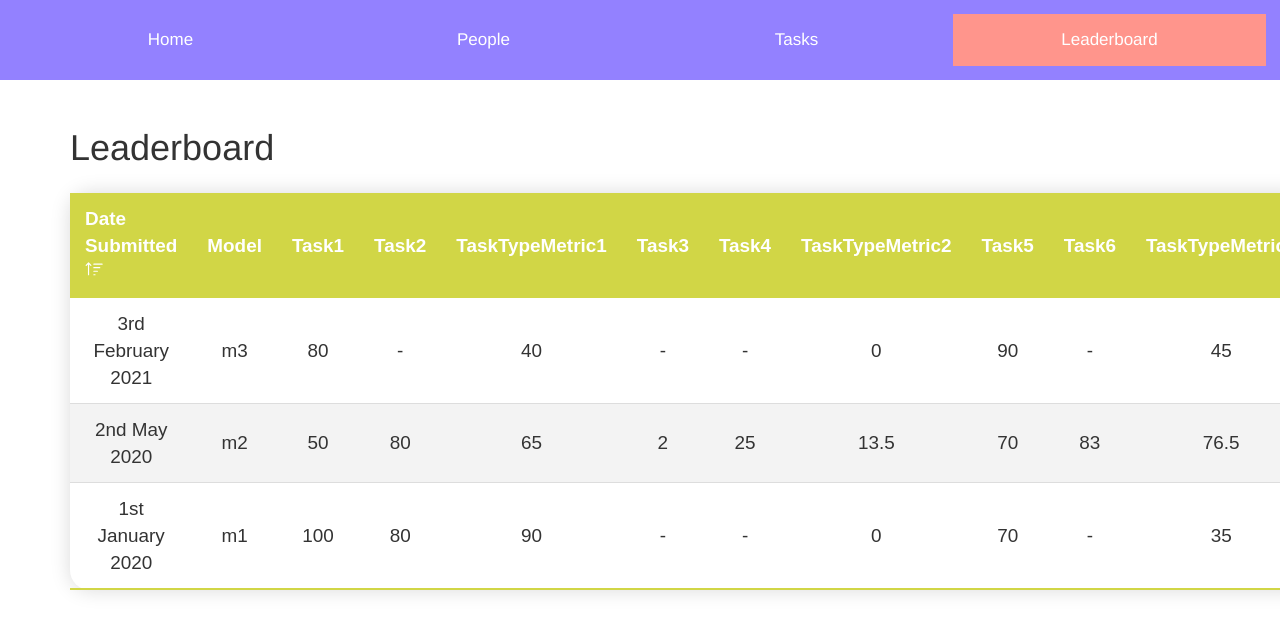
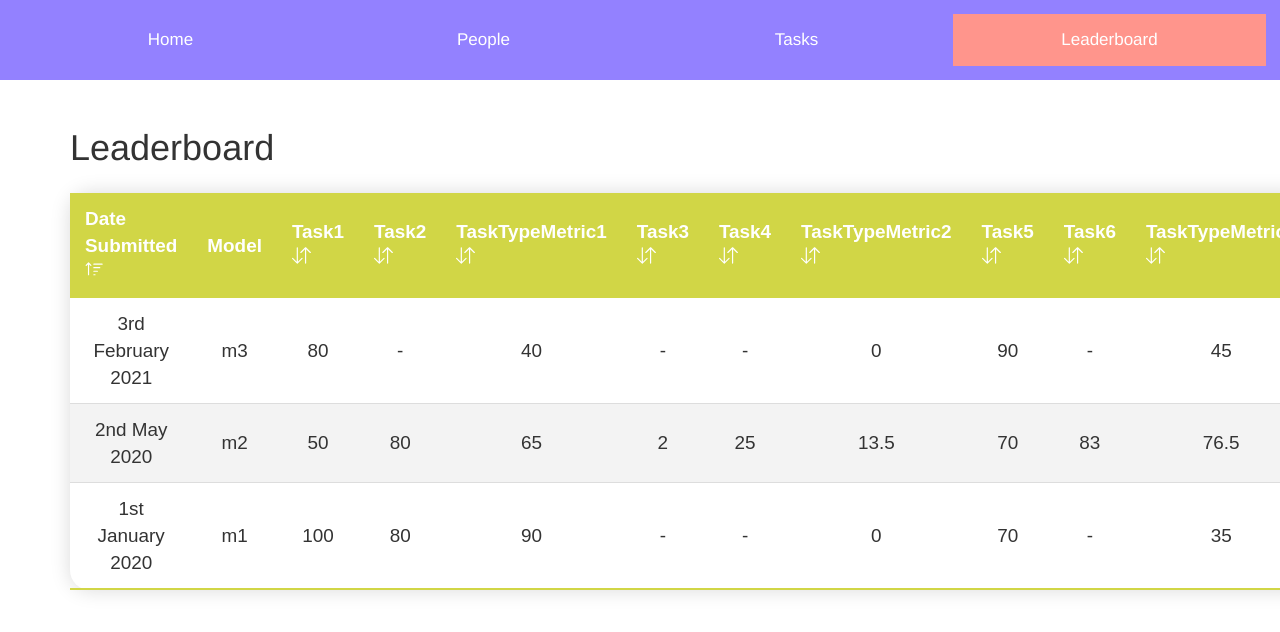
Before and after one commit to VALUE-Leaderboard/VALUE-Leaderboard.github.io, a React (Create React App) app in the folder WebApplication1/ClientApp/: page /leaderboard in a window 1280 px wide. Shown: the top 632 px of the page. Built offline with nearby package versions, Linux system fonts and the light colour scheme.

Commit message:
Added icon to indicate which columns are sortable on the leaderboard

```diff
--- a/WebApplication1/ClientApp/src/components/Leaderboard.js
+++ b/WebApplication1/ClientApp/src/components/Leaderboard.js
@@ -1,6 +1,6 @@
 import React, { Component } from 'react';
 import { LEADERBOARD_MODEL, METRIC_MAPS } from './LeaderboardModel';
-import { SortUp, SortDown } from 'react-bootstrap-icons';
+import { SortUp, SortDown, ArrowDownUp } from 'react-bootstrap-icons';
 import './Tables.css'
 
 export class Leaderboard extends Component{
@@ -135,7 +135,9 @@ export class Leaderboard extends Component{
 
     buildIcon = (col) => {
         if (col !== this.state.lastCol) {
-            return (null);
+            return (
+                <ArrowDownUp />
+            );
         }
         else {
             if (this.state.direction === -1) {
```
